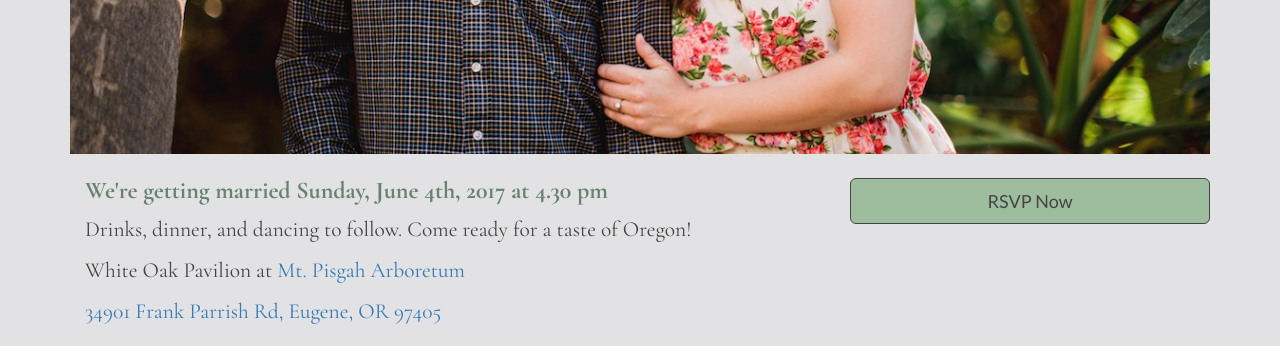
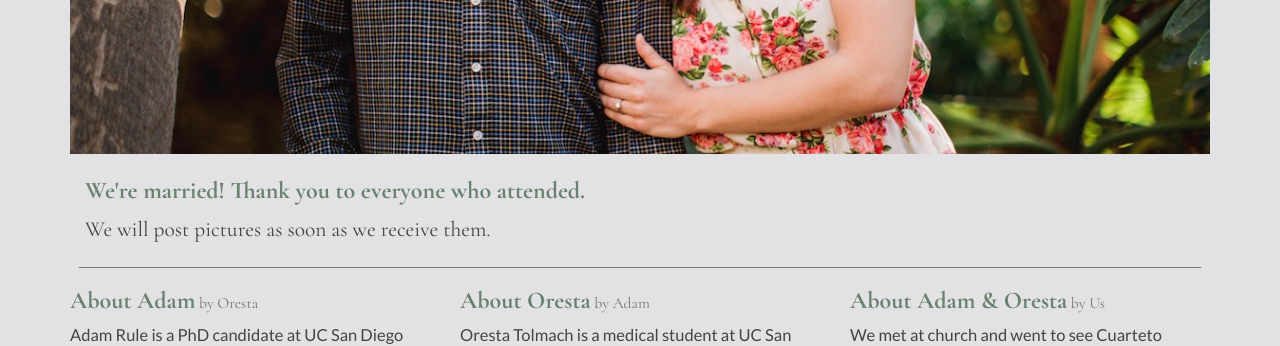
Before and after one commit to acrule/adamandoresta, a plain HTML site: page index.html in a window 1280 px wide. Shown: the part 428-774 px from the top of the page. Drawn offline with nearby package versions, Linux system fonts and the light colour scheme.

Commit message:
update text post-wedding

```diff
--- a/index.html
+++ b/index.html
@@ -47,15 +47,13 @@
           <div class="row first-line">
               <div class="col-md-8 ">
                   <div class="col-md-12 details">
-                      <h3 style="margin-top:0px;">We're getting married Sunday, June 4th, 2017 at 4.30 pm</h3>
-                      <p>Drinks, dinner, and dancing to follow. Come ready for a taste of Oregon!</p>
-                      <p>White Oak Pavilion at <a href="http://www.mountpisgaharboretum.com/" target="_newtab">Mt. Pisgah Arboretum</a></p>
-                      <p><a href="https://www.google.com/maps/place/Mount+Pisgah+Arboretum/@44.0085446,-122.9827588,16.4z" target="_newtab">34901 Frank Parrish Rd, Eugene, OR 97405</a></p>
+                      <h3 style="margin-top:0px;">We're married! Thank you to everyone who attended.</h3>
+                      <p>We will post pictures as soon as we receive them.</p>
                   </div>
                   <!--<h2>We're getting married! Come celebrate with us.</h2>-->
               </div>
               <div class="col-md-4">
-                  <a type="button" role="button" class="btn btn-default btn-block btn btn-sage btn-lg" href="https://goo.gl/forms/SeRWQYhHy9KvPNwK2" target="_newtab">RSVP Now</a>
+                  <!--<a type="button" role="button" class="btn btn-default btn-block btn btn-sage btn-lg" href="https://goo.gl/forms/SeRWQYhHy9KvPNwK2" target="_newtab">RSVP Now</a>-->
               </div>
           </div>
 
@@ -78,7 +76,7 @@
               </div>
           </div>
 
-          <div class="row">
+          <!--<div class="row">
               <div class="col-md-8">
                   <h3>Visiting Eugene</h3>
                   <p>Eugene is <a href="http://www.gotracktownusa.com/" target="_newtab">Track Town USA</a>, home to the <a href="http://uoregon.edu/" target="_newtab">University of Oregon</a>, and situated in the lush Willamette River Valley. Some of our favorite activities around town including <a href="files/bike_trail.pdf" target="_newtab">biking along the Willamette</a>, hiking <a href="files/spencer.pdf" target="_newtab">Spencer Butte</a>, visiting the <a href="https://www.kingestate.com/" target="_newtab">King Estate Winery</a>, and enjoying <a href="https://www.yelp.com/biz/voodoo-doughnut-eugene-2" target="_newtab">Voodoo Donuts</a>.</p>
@@ -93,7 +91,7 @@
                   <a href="https://www.honeyfund.com/wedding/adamandoresta" target="_newtab" role="button" class="btn btn-default btn-block btn-lg btn-sage">Give to Move/Furniture</a>
                   <a href="https://www.amazon.com/wedding/share/adamandoresta" target="_newtab" role="button" class="btn btn-default btn-block btn-lg btn-sage">Amazon Gift Registry</a>
               </div>
-          </div>
+          </div>-->
       <div class="row" id="footer">
           <hr>
       </div>
```
